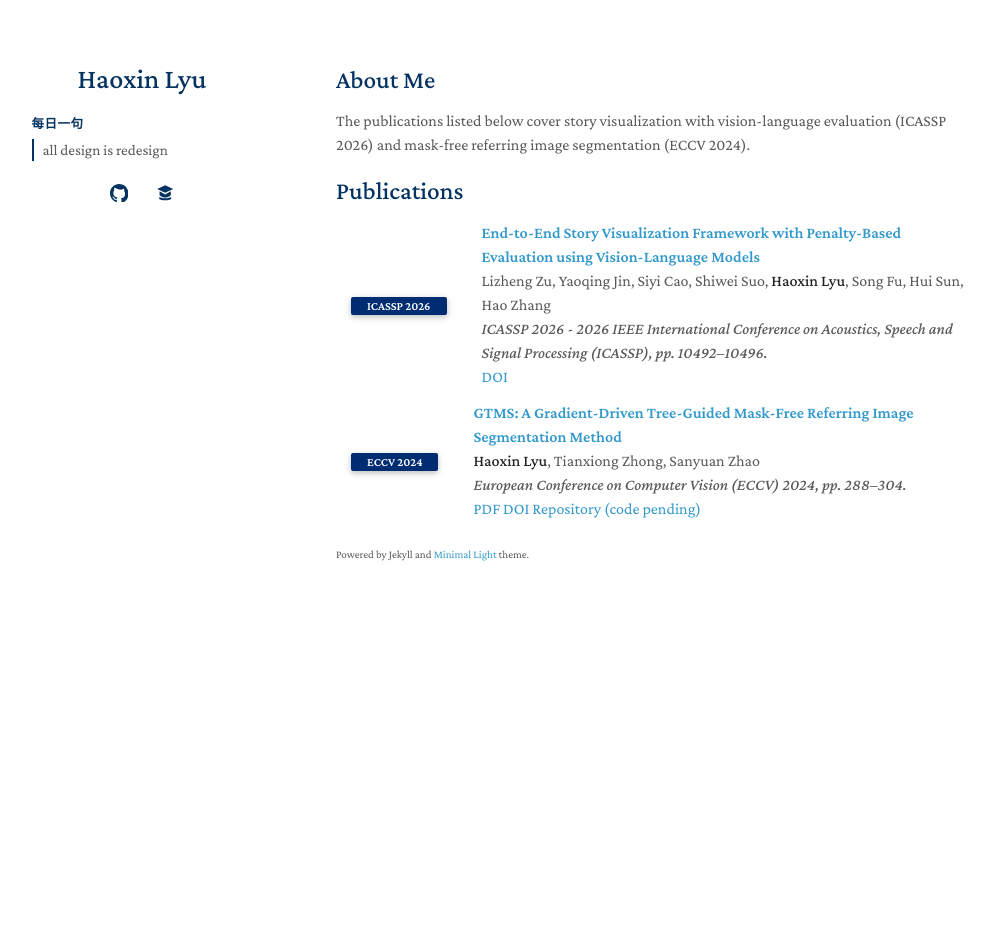
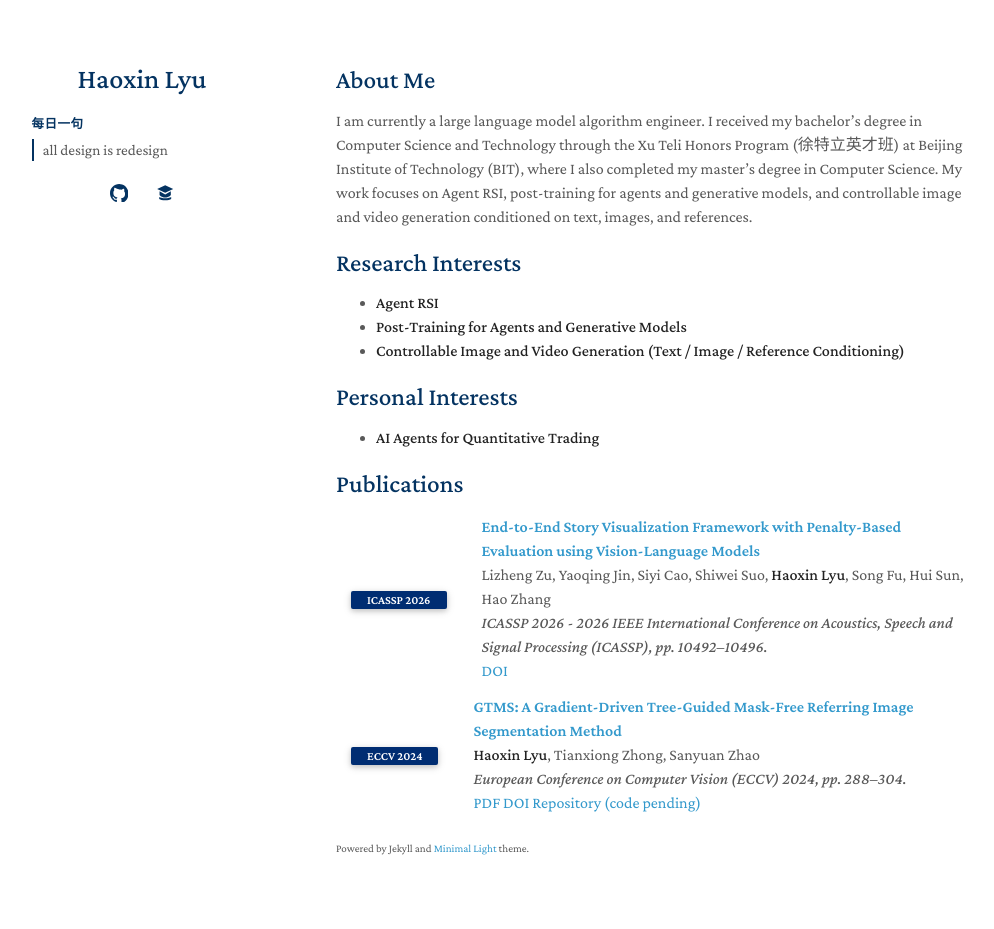
Before and after one commit to eternalld/eternalld.github.io, a Jekyll site: the page built from index.md, in a window 1280 px wide. Shown: the whole page, without its empty margins (134-1128 px from the left). Built offline with Jekyll 4.4.1, drawn with Linux system fonts in a browser that asks for light colours; comment, search, counter and statistics services are not loaded; before the commit the page ends 900 px from its top, so only the background shows below that.

Commit message:
Add the confirmed biography and separate interest lists.
State the current role once, keep quantitative trading out of research interests, and leave the avatar unset.

Co-authored-by: Eternal_LD <eternalld@users.noreply.github.com>

```diff
--- a/_config.yml
+++ b/_config.yml
@@ -5,7 +5,7 @@ keywords: Haoxin Lyu
 canonical: https://eternalld.github.io/
 github_link: https://github.com/eternalld
 scholar_link: "https://scholar.google.com/citations?user=lMEcQNwAAAAJ&hl=zh-CN"
-bio: "The publications listed below cover story visualization with vision-language evaluation (ICASSP 2026) and mask-free referring image segmentation (ECCV 2024)."
+bio: "I am currently a large language model algorithm engineer. I received my bachelor's degree in Computer Science and Technology through the Xu Teli Honors Program (徐特立英才班) at Beijing Institute of Technology (BIT), where I also completed my master's degree in Computer Science. My work focuses on Agent RSI, post-training for agents and generative models, and controllable image and video generation conditioned on text, images, and references."
 favicon: ./assets/img/favicon.png
 favicon_dark: ./assets/img/favicon-dark.png
 enable_footnote: true
--- a/_data/interests.yml
+++ b/_data/interests.yml
@@ -1,2 +1,8 @@
-heading: Interests
-items: []
+heading: Research Interests
+items:
+  - title: Agent RSI
+  - title: Post-Training for Agents and Generative Models
+  - title: Controllable Image and Video Generation (Text / Image / Reference Conditioning)
+personal_heading: Personal Interests
+personal_items:
+  - title: AI Agents for Quantitative Trading
--- a/_includes/interests.md
+++ b/_includes/interests.md
@@ -1,6 +1,6 @@
 {% assign items = site.data.interests.items %}
 {% if items and items.size > 0 %}
-<h2>{{ site.data.interests.heading | default: "Interests" }}</h2>
+<h2>{{ site.data.interests.heading | default: "Research Interests" }}</h2>
 <ul>
 {% for item in items %}
 <li>
@@ -9,3 +9,14 @@
 {% endfor %}
 </ul>
 {% endif %}
+{% assign personal_items = site.data.interests.personal_items %}
+{% if personal_items and personal_items.size > 0 %}
+<h2>{{ site.data.interests.personal_heading | default: "Personal Interests" }}</h2>
+<ul>
+{% for item in personal_items %}
+<li>
+{% if item.title %}<strong>{{ item.title }}</strong>{% endif %}{% if item.detail %} {{ item.detail }}{% endif %}{% if item.url %} <a href="{{ item.url }}">{{ item.link_label | default: item.url }}</a>{% endif %}
+</li>
+{% endfor %}
+</ul>
+{% endif %}
--- a/docs/examples/interests.sample.yml
+++ b/docs/examples/interests.sample.yml
@@ -2,5 +2,7 @@
 # Copy entries you want into _data/interests.yml.
 heading: Research Interests
 items:
-  - title: "Topic"
-    detail: "One clause in your own words."
+  - title: "Research topic"
+personal_heading: Personal Interests
+personal_items:
+  - title: "Personal topic"
```
Also changed, not shown: docs/superpowers/specs/2026-11-23-about-interests-design.md (added, +22 -0 lines), tests/integration/built-site.test.mjs (+11 -4 lines), tests/profile-content.test.mjs (added, +31 -0 lines), README.md.
